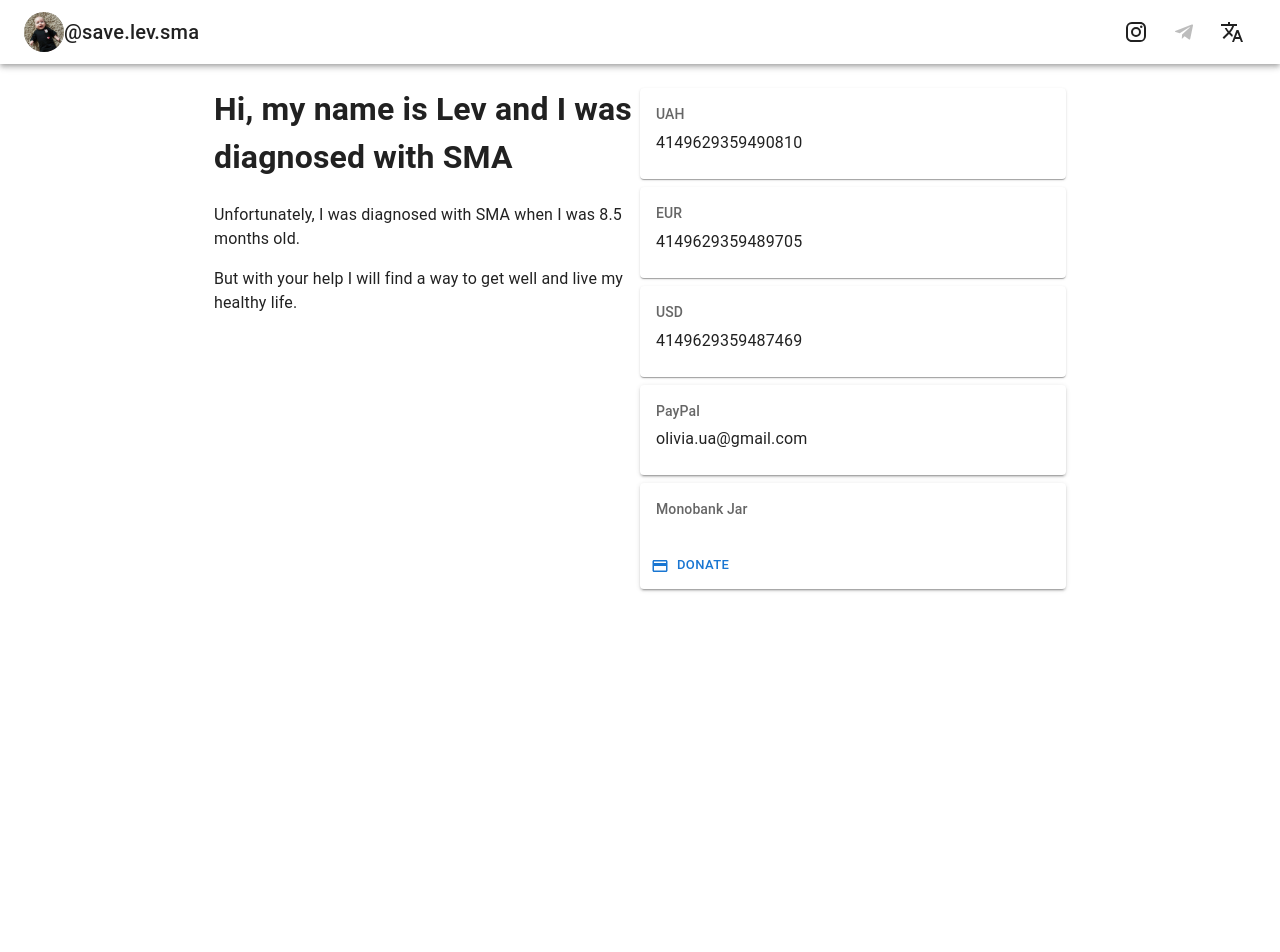
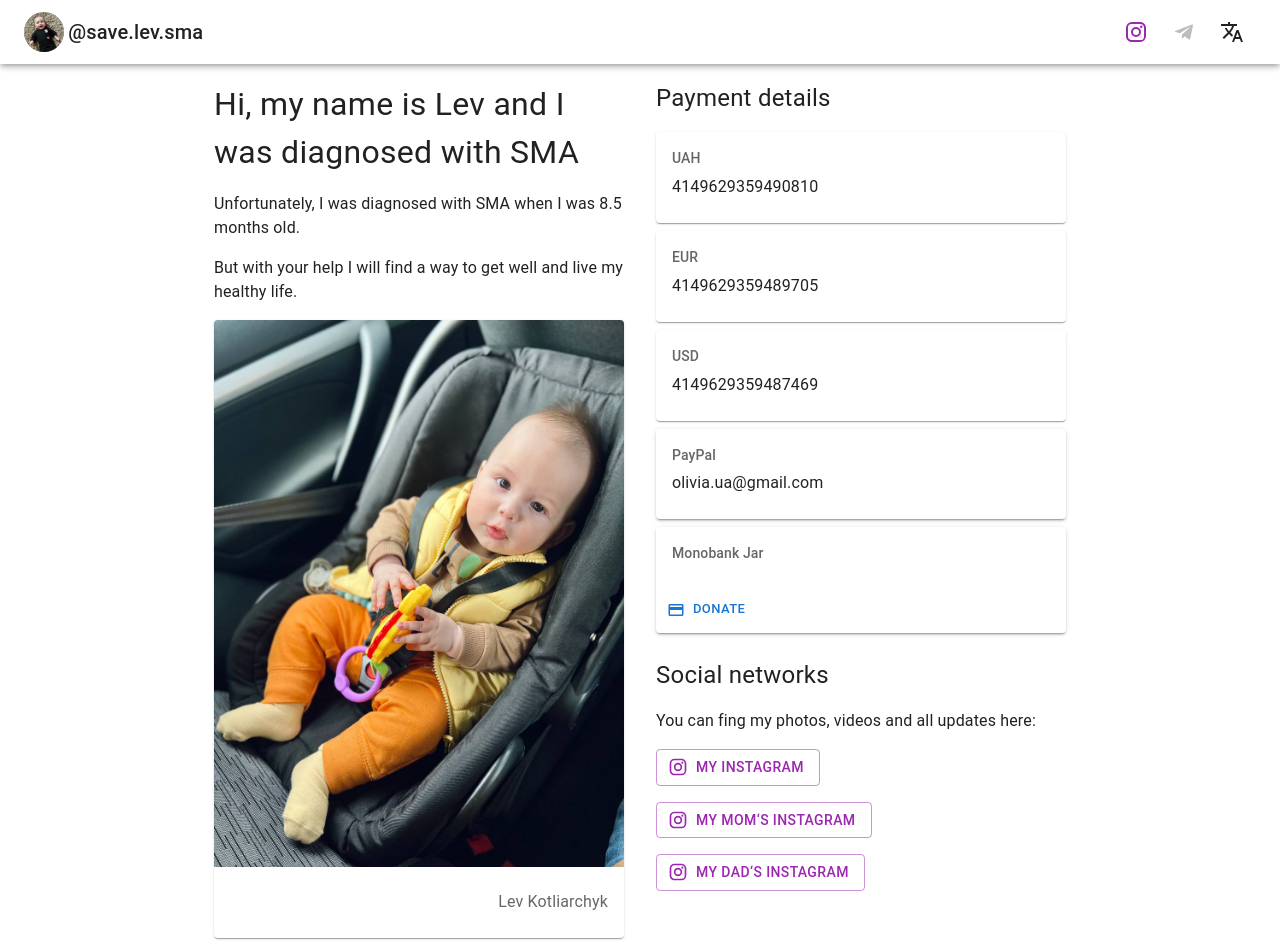
Before and after one commit to annexare/SaveLev, a Next.js app: page / in a window 1280 px wide. Shown: the top 952 px of the page. Before the commit the page ends 800 px from the top, so only its background shows below. Built offline with nearby package versions, Linux system fonts and the light colour scheme.

Commit message:
feat: add photo; update information & layout

```diff
--- a/locales/en.ts
+++ b/locales/en.ts
@@ -1,5 +1,6 @@
 export const en = {
   title: 'Save Lev with SMA',
+  name: 'Lev Kotliarchyk',
   description:
     'At the age of 8.5 months, I was diagnosed with SMA. But I want to live, help me heal.',
   infoH1: 'Hi, my name is Lev and I was diagnosed with SMA',
@@ -10,6 +11,9 @@ export const en = {
   ibanPaymentDetails: 'IBAN & Details',
   monoBanka: 'Monobank Jar',
   monoDonate: 'Donate',
+  paymentDetails: 'Payment details',
+  socialNetworks: 'Social networks',
+  socialNetworksInfo: 'You can fing my photos, videos and all updates here:',
 } as const
 
 export type TranslationKeys = keyof typeof en
--- a/locales/uk.ts
+++ b/locales/uk.ts
@@ -2,6 +2,7 @@ import type { Translation } from './en'
 
 export const uk: Translation = {
   title: 'Врятуємо Лева з СМА',
+  name: 'Лев Котлярчик',
   description:
     'У віці 8.5 місяців у мене діагностували СМА. Але я хочу жити, допоможіть мені вилікуватись.',
   infoH1: 'Привіт, мене звати Лев і мені діагностували СМА',
@@ -12,4 +13,7 @@ export const uk: Translation = {
   ibanPaymentDetails: 'IBAN та реквізити',
   monoBanka: 'Банка Monobank',
   monoDonate: 'Поповнити банку',
+  paymentDetails: 'Мої реквізити',
+  socialNetworks: 'Соціальні мережі',
+  socialNetworksInfo: 'Ви можете знайти мої фото, відео та всі оновлення тут:',
 } as const
--- a/pages/index.tsx
+++ b/pages/index.tsx
@@ -12,12 +12,14 @@ import Button from '@mui/material/Button'
 import Card from '@mui/material/Card'
 import CardActions from '@mui/material/CardActions'
 import CardContent from '@mui/material/CardContent'
+import CardMedia from '@mui/material/CardMedia'
 import CssBaseline from '@mui/material/CssBaseline'
 import Container from '@mui/material/Container'
 import Grid from '@mui/material/Grid'
 import IconButton from '@mui/material/IconButton'
 import Menu from '@mui/material/Menu'
 import MenuItem from '@mui/material/MenuItem'
+import Paper from '@mui/material/Paper'
 import Toolbar from '@mui/material/Toolbar'
 import Typography from '@mui/material/Typography'
 
@@ -27,6 +29,7 @@ import TelegramIcon from '@mui/icons-material/Telegram'
 import TranslateIcon from '@mui/icons-material/Translate'
 
 import { ESocialLinks, creditCards, paypalEmail } from '../_data'
+import infoImage from '../public/img/1.jpeg'
 import profileAvatar from '../public/lev-avatar.jpg'
 import { LocaleContext } from './_app'
 
@@ -60,30 +63,33 @@ const Home: NextPage = () => {
       <AppBar
         color="transparent"
         position="sticky"
-        sx={{ '-webkit-backdrop-filter': 'blur(20px)' }}
+        sx={{ backdropFilter: 'blur(20px)', background: 'rgba(255,255,255,0.7)' }}
       >
         <Toolbar>
           <Avatar>
             <Image src={profileAvatar} alt="Lev" layout="fill" />
           </Avatar>
+          &nbsp;
           <Typography variant="h6" component="div" sx={{ flexGrow: 1 }}>
             @save.lev.sma
           </Typography>
-
-          <IconButton size="large" color="inherit" href={ESocialLinks.instagram} title="Instagram">
+          <IconButton
+            color="secondary"
+            size="large"
+            href={ESocialLinks.instagram}
+            title="Instagram"
+          >
             <InstagramIcon />
           </IconButton>
-
           <IconButton
+            color="primary"
             disabled
             size="large"
-            color="inherit"
             href={ESocialLinks.telegram}
             title="Telegram"
           >
             <TelegramIcon />
           </IconButton>
-
           <IconButton
             size="large"
             aria-label="account of current user"
@@ -94,7 +100,6 @@ const Home: NextPage = () => {
           >
             <TranslateIcon />
           </IconButton>
-
           <Menu
             MenuListProps={{
               // @ts-ignore
@@ -117,11 +122,12 @@ const Home: NextPage = () => {
         </Toolbar>
       </AppBar>
 
-      <Container component="main" maxWidth="md">
-        <Grid container>
+      <Container component="main" maxWidth="md" sx={{ my: '1em' }}>
+        <Grid container spacing={4}>
           <Grid item xs={12} md={6}>
-            <Box>
-              <h1>{t.infoH1}</h1>
+            <Typography component="h1" fontSize={32} paragraph>
+              {t.infoH1}
+            </Typography>
 
             <>
               {t.infoBody.map((line: string, index: number) => (
@@ -130,11 +136,24 @@ const Home: NextPage = () => {
                 </Typography>
               ))}
             </>
-            </Box>
+
+            <Card sx={{ flex: 1, flexGrow: 1 }}>
+              <CardMedia
+                component={() => <Image src={infoImage} alt={t.name} />}
+                sx={{ flex: 1 }}
+              />
+              <CardContent>
+                <Typography align="right" color="text.secondary">
+                  {t.name}
+                </Typography>
+              </CardContent>
+            </Card>
           </Grid>
           <Grid item xs={12} md={6}>
-            <Box>
-              &nbsp;
+            <Typography component="h2" fontSize={24} paragraph>
+              {t.paymentDetails}
+            </Typography>
+
             <Grid container spacing={1}>
               {creditCards.map((card) => (
                 <Grid key={card.number} item xs={6} md={12}>
@@ -182,20 +201,59 @@ const Home: NextPage = () => {
                 </Card>
               </Grid>
             </Grid>
-            </Box>
+
+            <Typography component="h2" fontSize={24} paragraph marginTop="1em">
+              {t.socialNetworks}
+            </Typography>
+
+            <Typography paragraph>{t.socialNetworksInfo}</Typography>
+
+            <Typography paragraph>
+              <Button
+                color="secondary"
+                href={ESocialLinks.instagram}
+                startIcon={<InstagramIcon />}
+                variant="outlined"
+              >
+                My Instagram
+              </Button>
+            </Typography>
+
+            <Typography paragraph>
+              <Button
+                color="secondary"
+                href={ESocialLinks.instagramMom}
+                startIcon={<InstagramIcon />}
+                variant="outlined"
+              >
+                My mom&lsquo;s Instagram
+              </Button>
+            </Typography>
+
+            <Typography paragraph>
+              <Button
+                color="secondary"
+                href={ESocialLinks.instagramDad}
+                startIcon={<InstagramIcon />}
+                variant="outlined"
+              >
+                My dad&lsquo;s Instagram
+              </Button>
+            </Typography>
           </Grid>
         </Grid>
       </Container>
 
-      {/* <Container component="footer" maxWidth="md">
-        <a
+      <Container component="footer" maxWidth="md">
+        &nbsp;
+        {/* <a
           href="https://vercel.com?utm_source=create-next-app&utm_medium=default-template&utm_campaign=create-next-app"
           target="_blank"
           rel="noopener noreferrer"
         >
           Powered by <Image src="/vercel.svg" alt="Vercel Logo" width={72} height={16} />
-        </a>
-      </Container> */}
+        </a> */}
+      </Container>
     </>
   )
 }
```
Also changed, not shown: public/img/1.jpeg (added). Lines whose indentation alone changed are shown as unchanged.
